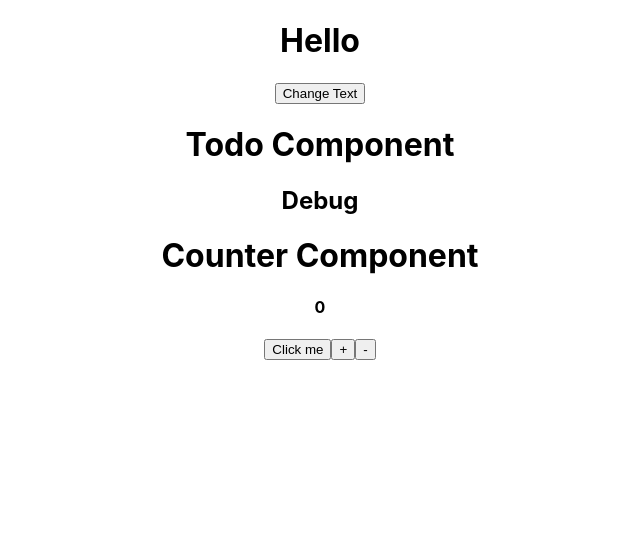
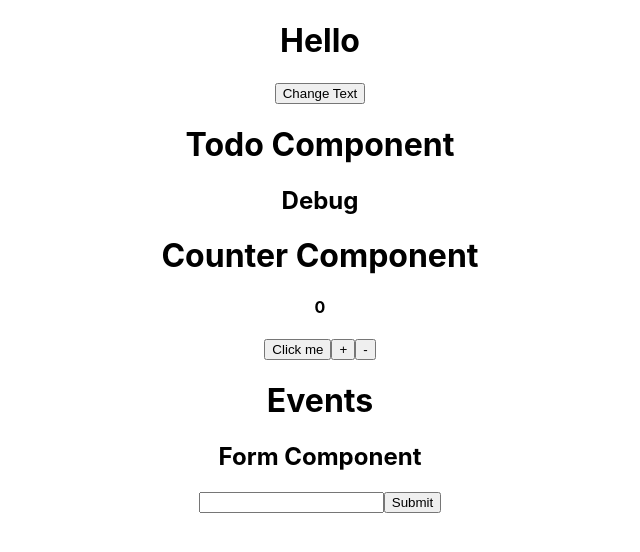
Before and after one commit to rohithsagar/reactjs, a React (Create React App) app: page / in a window 1280 px wide. Shown: the top 552 px of the page, without its empty margins (320-960 px from the left). Built offline with nearby package versions, Linux system fonts and the light colour scheme.

Commit message:
event forms onHanleChange

```diff
--- a/src/App.js
+++ b/src/App.js
@@ -2,6 +2,7 @@
 import "./App.css";
 import Todo from "./component/Todo";
 import Counter from "./component/Counter"
+import Forms from "./component/Forms";
 
 class App extends Component {
   state = {
@@ -20,6 +21,7 @@
         <button onClick={this.handleChange}> Change Text</button>
         <Todo myStringOne={this.state.myStringOne} />
         <Counter />
+        <Forms />
       </div>
     );
   }
--- /dev/null
+++ b/src/component/Forms.js
@@ -0,0 +1,36 @@
+import React, { Component } from "react";
+
+class Forms extends Component {
+  state = {
+    inputValue: "",
+  };
+  onHandleChange = (event) => {
+    // console.log(event.target.value);
+    this.setState({
+      inputValue: event.target.value,
+    });
+  };
+  onSubmit = () => {
+    console.log(this.state.inputValue);
+  };
+  render() {
+    return (
+      <div>
+        <h1>Events</h1>
+        <form>
+          <h2>Form Component</h2>
+          <input
+            type="text"
+            value={this.state.inputValue}
+            onChange={this.onHandleChange}
+          />
+          <button type="button" onClick={this.onSubmit}>
+            Submit
+          </button>
+        </form>
+      </div>
+    );
+  }
+}
+
+export default Forms;
```
